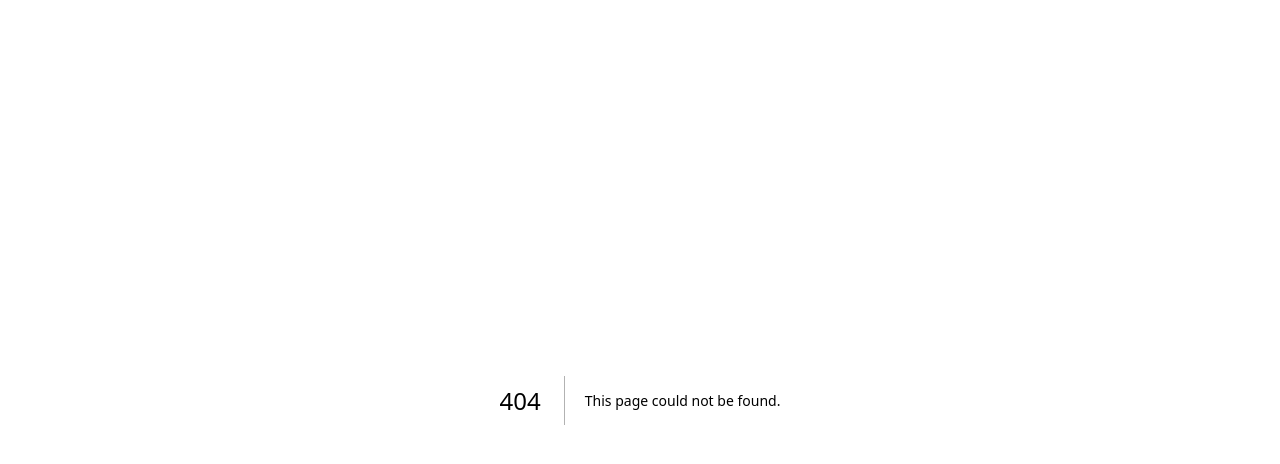
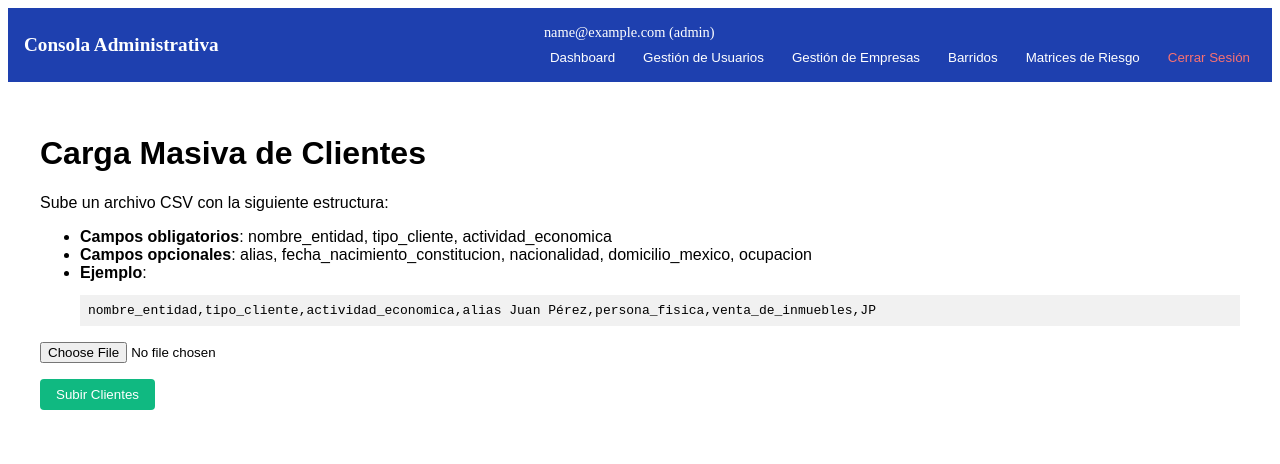
Before and after one commit to IsraelRomeroCastellanos/plataforma-cumplimiento-mvp, a Next.js app in the folder frontend/: page /cliente/carga-masiva in a window 1280 px wide. Before the commit this address had no page. Shown: the top 464 px of the page. Built offline with nearby package versions, Linux system fonts and the light colour scheme; sample sign-in values are in the browser's storage.

Commit message:
fix: next.config.js con backend URL correcta

```diff
--- a/frontend/next.config.js
+++ b/frontend/next.config.js
@@ -1,10 +1,9 @@
 // frontend/next.config.js
+const backendUrl = process.env.NEXT_PUBLIC_BACKEND_URL || 'http://localhost:3001';
+
 /** @type {import('next').NextConfig} */
 const nextConfig = {
   async rewrites() {
-    // Usa una URL por defecto para el build local
-    const backendUrl = process.env.NEXT_PUBLIC_BACKEND_URL || 'http://localhost:3001';
-
     return [
       {
         source: '/api/:path*',
--- /dev/null
+++ b/frontend/pages/cliente/carga-masiva.tsx
@@ -0,0 +1,165 @@
+// frontend/pages/cliente/carga-masiva.tsx
+import { useState, useRef } from 'react';
+import { useRouter } from 'next/router';
+import axios from 'axios';
+import Navbar from '../../components/Navbar';
+
+export default function CargaMasiva() {
+  const [file, setFile] = useState<File | null>(null);
+  const [preview, setPreview] = useState<any[]>([]);
+  const [error, setError] = useState('');
+  const [success, setSuccess] = useState('');
+  const [loading, setLoading] = useState(false);
+  const fileInputRef = useRef<HTMLInputElement>(null);
+  const router = useRouter();
+
+  const handleFileChange = (e: React.ChangeEvent<HTMLInputElement>) => {
+    const selectedFile = e.target.files?.[0];
+    if (!selectedFile) return;
+
+    if (!selectedFile.name.endsWith('.csv')) {
+      setError('Por favor selecciona un archivo CSV');
+      return;
+    }
+
+    setFile(selectedFile);
+    setError('');
+    setSuccess('');
+
+    // Leer y previsualizar el archivo
+    const reader = new FileReader();
+    reader.onload = (event) => {
+      const text = event.target?.result as string;
+      const lines = text.split('\n').filter(line => line.trim() !== '');
+      const headers = lines[0].split(',').map(h => h.trim());
+
+      // Validar encabezados mínimos
+      const requiredHeaders = ['nombre_entidad', 'tipo_cliente', 'actividad_economica'];
+      const missing = requiredHeaders.filter(h => !headers.includes(h));
+      if (missing.length > 0) {
+        setError(`Faltan columnas requeridas: ${missing.join(', ')}`);
+        return;
+      }
+
+      const data = lines.slice(1).map(line => {
+        const values = line.split(',');
+        const row: any = {};
+        headers.forEach((header, i) => {
+          row[header] = values[i] ? values[i].trim() : '';
+        });
+        return row;
+      });
+
+      setPreview(data.slice(0, 5)); // Mostrar solo primeras 5 filas
+    };
+    reader.readAsText(selectedFile);
+  };
+
+  const handleSubmit = async (e: React.FormEvent) => {
+    e.preventDefault();
+    if (!file) {
+      setError('Selecciona un archivo CSV');
+      return;
+    }
+
+    const token = localStorage.getItem('token');
+    if (!token) {
+      router.push('/login');
+      return;
+    }
+
+    setLoading(true);
+    setError('');
+    setSuccess('');
+
+    const formData = new FormData();
+    formData.append('file', file);
+
+    try {
+      const res = await axios.post('/api/cliente/carga-masiva', formData, {
+        headers: {
+          'Authorization': `Bearer ${token}`,
+          'Content-Type': 'multipart/form-data'
+        }
+      });
+      setSuccess(`✅ ${res.data.successCount} clientes cargados exitosamente`);
+      if (fileInputRef.current) fileInputRef.current.value = '';
+      setFile(null);
+      setPreview([]);
+    } catch (err: any) {
+      setError(err.response?.data?.error || 'Error al cargar el archivo');
+    } finally {
+      setLoading(false);
+    }
+  };
+
+  return (
+    <div>
+      <Navbar />
+      <div style={{ padding: '2rem', fontFamily: 'sans-serif' }}>
+        <h1>Carga Masiva de Clientes</h1>
+        <p>Sube un archivo CSV con la siguiente estructura:</p>
+        <ul>
+          <li><strong>Campos obligatorios</strong>: nombre_entidad, tipo_cliente, actividad_economica</li>
+          <li><strong>Campos opcionales</strong>: alias, fecha_nacimiento_constitucion, nacionalidad, domicilio_mexico, ocupacion</li>
+          <li><strong>Ejemplo</strong>:
+            <pre style={{ backgroundColor: '#f1f1f1', padding: '0.5rem' }}>
+nombre_entidad,tipo_cliente,actividad_economica,alias
+Juan Pérez,persona_fisica,venta_de_inmuebles,JP
+            </pre>
+          </li>
+        </ul>
+
+        <form onSubmit={handleSubmit} style={{ marginTop: '1rem' }}>
+          <div style={{ marginBottom: '1rem' }}>
+            <input
+              type="file"
+              accept=".csv"
+              onChange={handleFileChange}
+              ref={fileInputRef}
+            />
+          </div>
+          {error && <p style={{ color: 'red' }}>{error}</p>}
+          {success && <p style={{ color: 'green' }}>{success}</p>}
+          {preview.length > 0 && (
+            <div style={{ marginTop: '1rem' }}>
+              <h3>Vista previa (primeras 5 filas):</h3>
+              <table style={{ width: '100%', border: '1px solid #ccc', borderCollapse: 'collapse' }}>
+                <thead>
+                  <tr>
+                    {Object.keys(preview[0]).map(key => (
+                      <th key={key} style={{ border: '1px solid #ccc', padding: '0.25rem' }}>{key}</th>
+                    ))}
+                  </tr>
+                </thead>
+                <tbody>
+                  {preview.map((row, i) => (
+                    <tr key={i}>
+                      {Object.values(row).map((val, j) => (
+                        <td key={j} style={{ border: '1px solid #ccc', padding: '0.25rem' }}>{val}</td>
+                      ))}
+                    </tr>
+                  ))}
+                </tbody>
+              </table>
+            </div>
+          )}
+          <button
+            type="submit"
+            disabled={loading || !file}
+            style={{
+              padding: '0.5rem 1rem',
+              backgroundColor: '#10b981',
+              color: 'white',
+              border: 'none',
+              borderRadius: '4px',
+              cursor: 'pointer'
+            }}
+          >
+            {loading ? 'Cargando...' : 'Subir Clientes'}
+          </button>
+        </form>
+      </div>
+    </div>
+  );
+}
```
